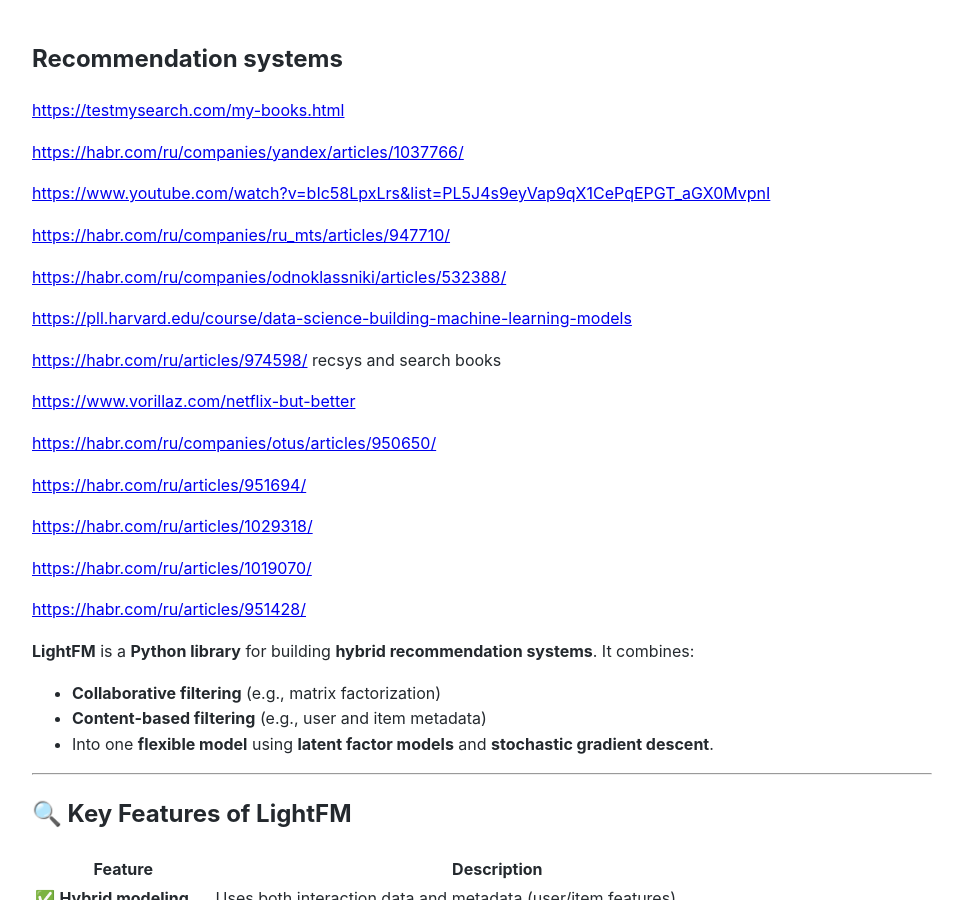
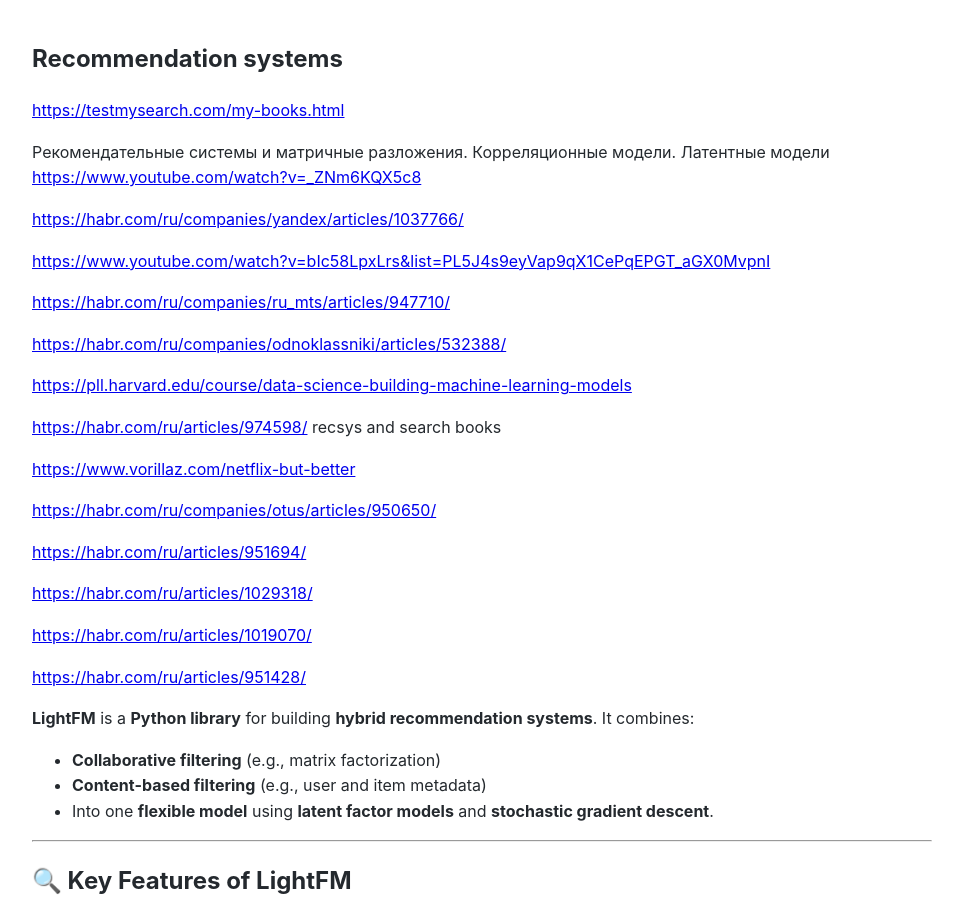
Before and after one commit to Michael-Lubinsky/michael-lubinsky.github.com, a Jekyll site: the page built from ml/recsys.md, in a window 1280 px wide and 900 px high. Shown: the whole window, without its empty margins (158-1121 px from the left). Built offline with Jekyll 4.4.1, drawn with Linux system fonts in a browser that asks for light colours; our own code applies the rules of GitHub Pages for plain Markdown files.

Commit message:
Update recsys.md

```diff
--- a/ml/recsys.md
+++ b/ml/recsys.md
@@ -1,6 +1,9 @@
 ## Recommendation systems
 
 <https://testmysearch.com/my-books.html>
+
+Рекомендательные системы и матричные разложения. Корреляционные модели. Латентные модели
+<https://www.youtube.com/watch?v=_ZNm6KQX5c8>
 
 <https://habr.com/ru/companies/yandex/articles/1037766/>
 
```
